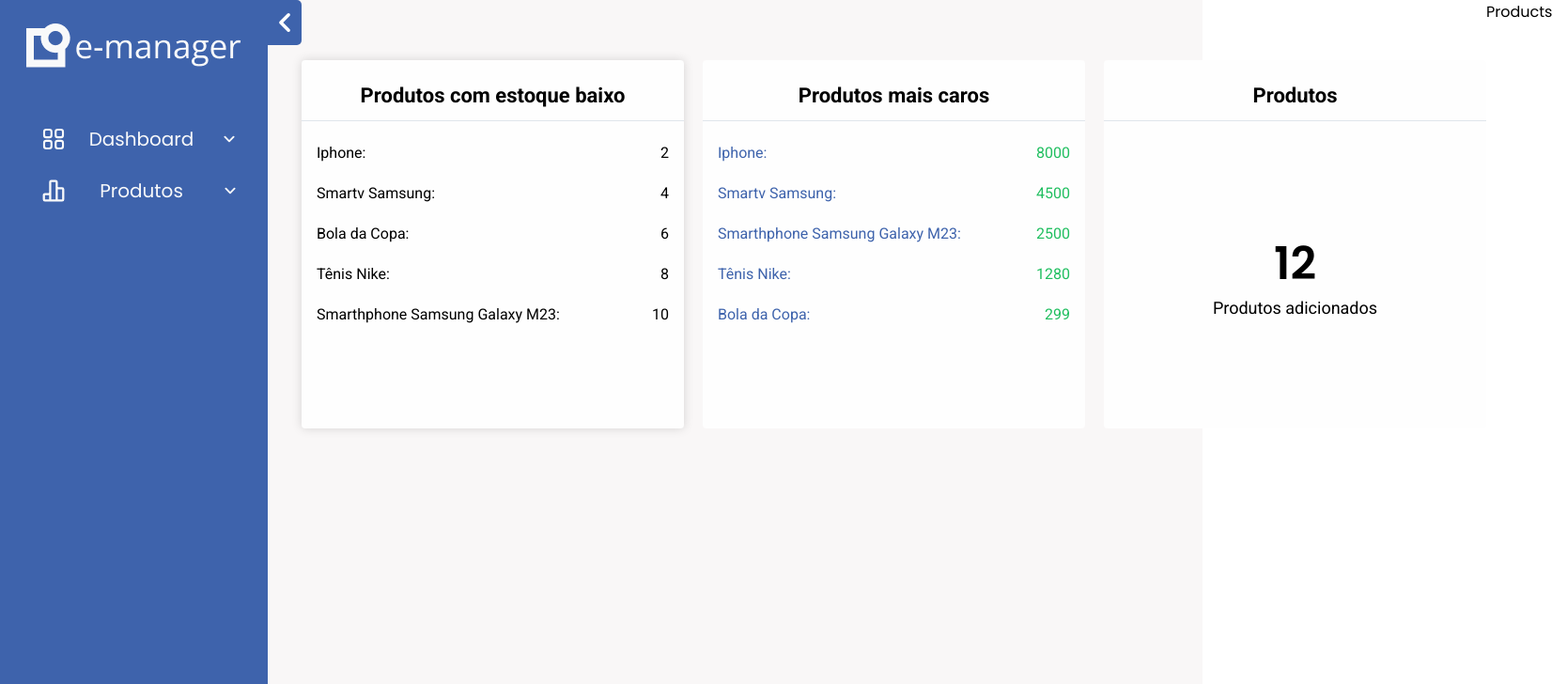
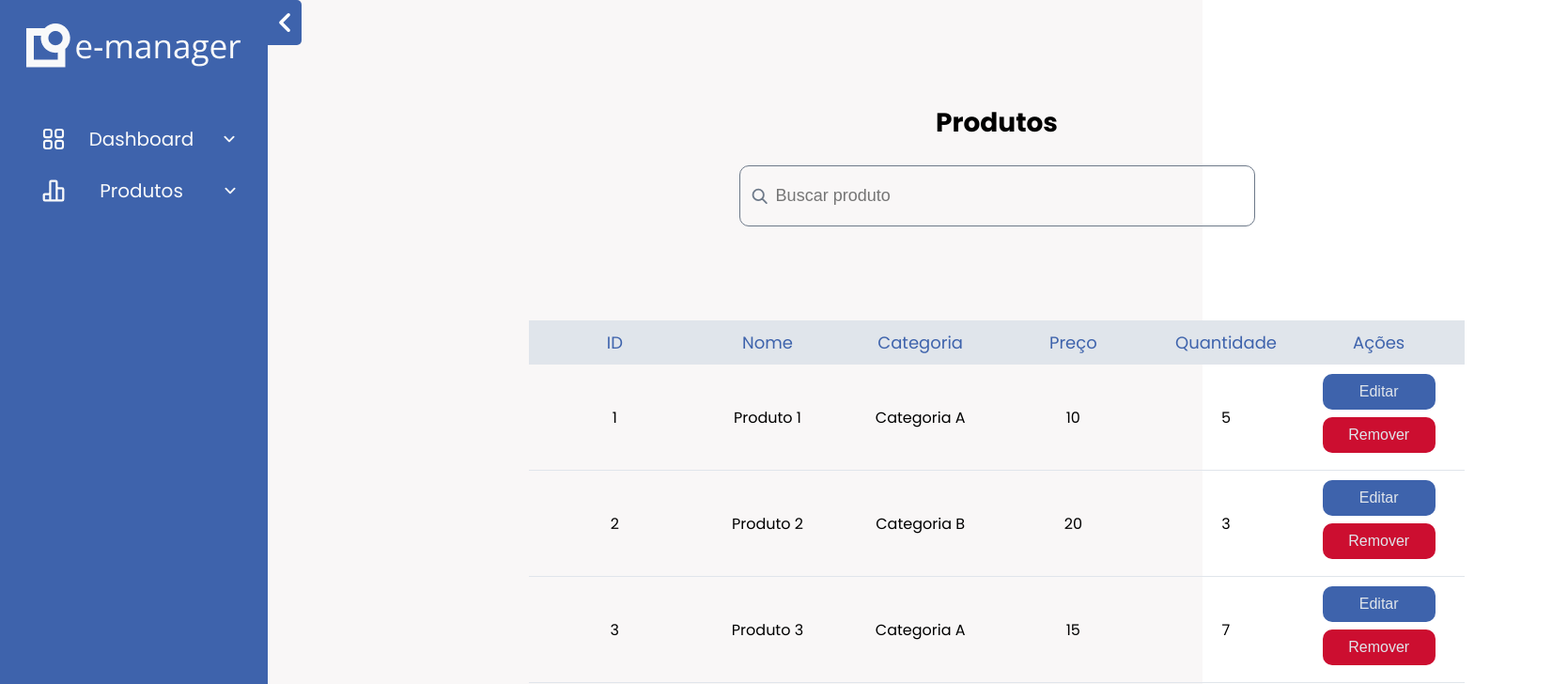
Before and after one commit to Rafael-Guilherme/union_developers_test, a React (Vite) app in the folder frontend/: page /products in a window 1280 px wide. Shown: the top 728 px of the page at 94% size, 1652 px wide, since content can reach past the window. Built offline with nearby package versions, Linux system fonts and the light colour scheme.

Commit message:
feat(products page): products page with mock data and filtering functionality

```diff
--- a/frontend/src/App.tsx
+++ b/frontend/src/App.tsx
@@ -1,5 +1,5 @@
 import Menu from './components/Menu/Menu'
-import Dashboard from './pages/Dashboard/Dashboard'
+//import Dashboard from './pages/Dashboard/Dashboard'
 import Products from './pages/Products/Products'
 
 import './App.scss'
@@ -9,7 +9,7 @@
   return (
     <div className='app'>
       <Menu />
-      <Dashboard />
+      {/* <Dashboard /> */}
       <Products />
     </div>
   )
--- /dev/null
+++ b/frontend/src/components/Button/ActionButton.scss
@@ -0,0 +1,23 @@
+@use '../../styles/colors.scss' as *;
+
+.action-button {
+    display: flex;
+    align-items: center;
+    justify-content: center;
+    border: none;
+    padding: 8px 40px;
+    border-radius: 10px;
+    cursor: pointer;
+    font-weight: 400;
+    font-size: 16px;
+  }
+
+  .blue-button {
+    background-color: $primary;
+    color: $cinza;
+  }
+
+  .red-button {
+    background-color: $vermelho;
+    color: $cinza;
+  }
--- /dev/null
+++ b/frontend/src/components/Button/ActionButton.tsx
@@ -0,0 +1,23 @@
+import "./ActionButton.scss";
+
+interface ActionButtonProps {
+  color: "blue" | "red";
+  text: string;
+  onClick: () => void;
+  className?: string;
+}
+
+const ActionButton = ({ color, text, onClick, className }: ActionButtonProps) => {
+  const buttonClassName = `action-button ${color}-button ${className || ""}`
+
+  return (
+    <button
+      className={buttonClassName}
+      onClick={onClick}
+    >
+      {text}
+    </button>
+  );
+};
+
+export default ActionButton;
--- /dev/null
+++ b/frontend/src/components/ProductsFilter/ProducstsFilter.scss
@@ -0,0 +1,29 @@
+@use '../../styles/colors.scss' as *;
+
+.product-filter {
+    display: flex;
+    align-items: center;
+    width: 549px;
+    height: 65px;
+    border: 1px $input-border solid;
+    border-radius: 10px;
+    margin: 24px 0 80px;
+    padding: 24px 12px;
+
+    .product-filter-input {
+        font-weight: 400px;
+        font-size: 18px;
+        margin-left: 8px;
+        background-color: transparent;
+        width: 549px;
+        height: 65px;
+        border: none;
+        &::placeholder {
+            font-weight: 400px;
+            font-size: 18px;
+        }
+        &:focus {
+            outline: none;
+        }
+    }
+}
--- /dev/null
+++ b/frontend/src/components/ProductsFilter/ProductsFilter.tsx
@@ -0,0 +1,32 @@
+/// <reference types="vite-plugin-svgr/client" />
+import { ChangeEvent } from "react";
+
+import "./ProducstsFilter.scss";
+
+import IconSearch from "../../assets/search.svg?react"
+
+interface ProductFilterProps {
+  onFilterChange: (filter: string) => void;
+}
+
+const ProductFilter = ({ onFilterChange }: ProductFilterProps) => {
+  const handleFilterChange = (e: ChangeEvent<HTMLInputElement>) => {
+    onFilterChange(e.target.value);
+  };
+
+  return (
+    <div className="product-filter">
+      <label htmlFor="filter"></label>
+      <IconSearch />
+      <input
+        className="product-filter-input"
+        type="text"
+        id="filter"
+        placeholder="Buscar produto"
+        onChange={handleFilterChange}
+      />
+    </div>
+  );
+};
+
+export default ProductFilter;
--- /dev/null
+++ b/frontend/src/components/ProductsTable/ProductsTable.scss
@@ -0,0 +1,34 @@
+@use '../../styles/colors.scss' as *;
+
+.product-table {
+    margin: 20px;
+    width: 996px;
+
+    .table-header {
+      background-color: $cinza;
+      display: grid;
+      align-items: center;
+      justify-items: center;
+      grid-template-columns: repeat(6, 1fr);
+      padding: 10px;
+      font-weight: 400;
+      font-size: 18px;
+      color: $primary;
+    }
+
+
+    .table-row {
+      display: grid;
+      align-items: center;
+      justify-items: center;
+      grid-template-columns: repeat(6, 1fr);
+      padding: 10px;
+      border-bottom: 1px solid $cinza;
+    }
+
+    .action-button-style {
+        width: 120px;
+        height: 38px;
+        margin-bottom: 8px;
+    }
+  }
--- /dev/null
+++ b/frontend/src/components/ProductsTable/ProductsTable.tsx
@@ -0,0 +1,46 @@
+import ActionButton from "../Button/ActionButton";
+import "./ProductsTable.scss";
+
+interface Product {
+  id: number;
+  nome: string;
+  categoria: string;
+  preço: number;
+  quantidade: number;
+}
+
+interface ProductTableProps {
+  products: Product[];
+}
+
+const ProductTable = ({ products }: ProductTableProps) => {
+  return (
+    <div className="product-table">
+      <div className="table-header">
+        <div>ID</div>
+        <div>Nome</div>
+        <div>Categoria</div>
+        <div>Preço</div>
+        <div>Quantidade</div>
+        <div>Ações</div>
+      </div>
+      <div className="table-body">
+        {products.map((product) => (
+          <div key={product.id} className="table-row">
+            <div>{product.id}</div>
+            <div>{product.nome}</div>
+            <div>{product.categoria}</div>
+            <div>{product.preço}</div>
+            <div>{product.quantidade}</div>
+            <div>
+              <ActionButton className="action-button-style" text="Editar" color="blue" onClick={() => {}} />
+              <ActionButton className="action-button-style" text="Remover" color="red" onClick={() => {}} />
+            </div>
+          </div>
+        ))}
+      </div>
+    </div>
+  );
+};
+
+export default ProductTable;
--- a/frontend/src/pages/Products/Products.scss
+++ b/frontend/src/pages/Products/Products.scss
@@ -1 +1,20 @@
 @use '../../styles/colors.scss' as *;
+
+.products-container {
+    display: flex;
+    flex-direction: column;
+    align-items: center;
+    margin: 110px 222px 0;
+
+    .products-title {
+        font-size: 28px;
+        font-weight: 700;
+    }
+
+    .add-button {
+        width: 233px;
+        height: 57px;
+        padding: 10px 20px;
+        font-size: 24;
+    }
+}
--- a/frontend/src/pages/Products/Products.tsx
+++ b/frontend/src/pages/Products/Products.tsx
@@ -1,9 +1,37 @@
+import { useState } from "react";
+import ProductFilter from "../../components/ProductsFilter/ProductsFilter";
+import ProductTable from "../../components/ProductsTable/ProductsTable";
 
+import './Products.scss'
+import ActionButton from "../../components/Button/ActionButton";
+
+const products = [
+  { id: 1, nome: "Produto 1", categoria: "Categoria A", preço: 10, quantidade: 5 },
+  { id: 2, nome: "Produto 2", categoria: "Categoria B", preço: 20, quantidade: 3 },
+  { id: 3, nome: "Produto 3", categoria: "Categoria A", preço: 15, quantidade: 7 },
+];
 
 const Products = () => {
+  const [filter, setFilter] = useState("");
+
+  const filteredProducts = products.filter(
+    (product) =>
+      product.nome.toLowerCase().includes(filter.toLowerCase()) ||
+      product.categoria.toLowerCase().includes(filter.toLowerCase())
+  );
+
+  const handleFilterChange = (newFilter: string) => {
+    setFilter(newFilter);
+  };
+
   return (
-    <div>Products</div>
-  )
+    <div className="products-container">
+      <h1 className="products-title">Produtos</h1>
+      <ProductFilter onFilterChange={handleFilterChange} />
+      <ProductTable products={filteredProducts} />
+      <ActionButton className="add-button" text="Adicionar produto" color="blue" onClick={() => {}}  />
+    </div>
+  );
 }
 
 export default Products
--- a/frontend/src/styles/colors.scss
+++ b/frontend/src/styles/colors.scss
@@ -4,6 +4,7 @@
 $primary: #3E63AC;
 $secondary: #21BF60;
 $selected: #224385;
-$confirmation: #CC0E30;
+$vermelho: #CC0E30;
 $cancel: #6D7989;
 $cinza: #E0E5EB;
+$input-border:#6D7989;
```
Also changed, not shown: frontend/src/assets/search.svg (added).
